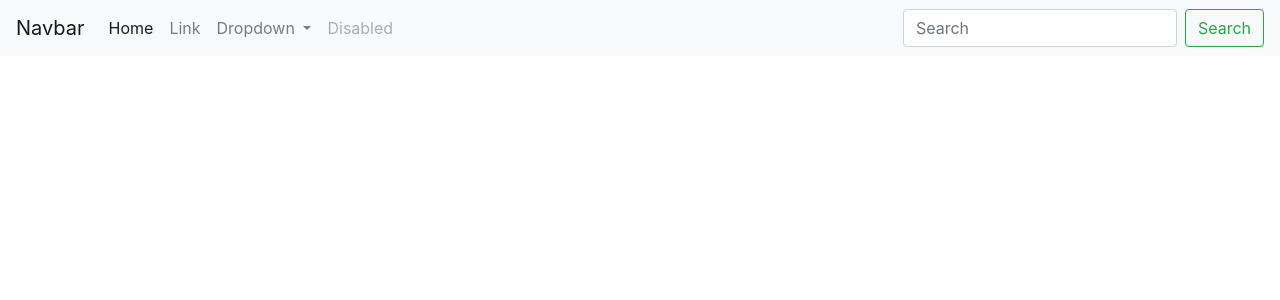
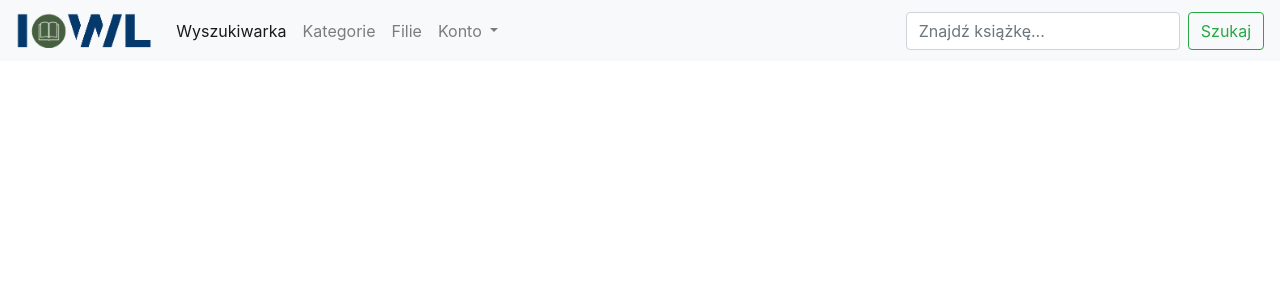
Before and after one commit to nataliab9910/Library, a Symfony app: template templates/base.html.twig in a window 1280 px wide. Shown: the top 300 px of the page. Run offline with Twig, Linux system fonts and the light colour scheme; the template is opened without the code that fills it, so the values that code supplies are empty; some libraries are stand-ins or nearby versions.

Commit message:
Created navbar with logo

```diff
--- a/templates/base.html.twig
+++ b/templates/base.html.twig
@@ -17,37 +17,51 @@
     </head>
     <body>
     <nav class="navbar navbar-expand-lg navbar-light bg-light">
-        <a class="navbar-brand" href="#">Navbar</a>
         <button class="navbar-toggler" type="button" data-toggle="collapse" data-target="#navbarSupportedContent" aria-controls="navbarSupportedContent" aria-expanded="false" aria-label="Toggle navigation">
             <span class="navbar-toggler-icon"></span>
         </button>
 
+        <a class="navbar-brand" href="#">
+            <img src="{{ asset('images/logo.png') }}" alt="" height="35">
+        </a>
+
         <div class="collapse navbar-collapse" id="navbarSupportedContent">
             <ul class="navbar-nav mr-auto">
                 <li class="nav-item active">
-                    <a class="nav-link" href="#">Home <span class="sr-only">(current)</span></a>
+                    <a class="nav-link" href="#">Wyszukiwarka <span class="sr-only">(current)</span></a>
                 </li>
                 <li class="nav-item">
-                    <a class="nav-link" href="#">Link</a>
+                    <a class="nav-link" href="#">Kategorie</a>
+                </li>
+                <li class="nav-item">
+                    <a class="nav-link" href="#">Filie</a>
                 </li>
                 <li class="nav-item dropdown">
                     <a class="nav-link dropdown-toggle" href="#" id="navbarDropdown" role="button" data-toggle="dropdown" aria-haspopup="true" aria-expanded="false">
-                        Dropdown
+                        Konto
                     </a>
                     <div class="dropdown-menu" aria-labelledby="navbarDropdown">
-                        <a class="dropdown-item" href="#">Action</a>
-                        <a class="dropdown-item" href="#">Another action</a>
+                        {# when not logged in #}
+                        <a class="dropdown-item" href="#">Logowanie</a>
+                        <a class="dropdown-item" href="#">Rejestracja</a>
+                        {# when logged in #}
+                        <a class="dropdown-item" href="#">Edycja danych</a> {# Ulubione #}
+                        <a class="dropdown-item" href="#">Wypożyczenia</a>
+                        <a class="dropdown-item" href="#">Zamówienia</a>
+                        <a class="dropdown-item" href="#">Zwrócone</a>
+                        <a class="dropdown-item" href="#">Rozliczenia</a>
+                        <a class="dropdown-item" href="#">Ulubione</a> {# Filtry #}
                         <div class="dropdown-divider"></div>
-                        <a class="dropdown-item" href="#">Something else here</a>
+                        <a class="dropdown-item" href="#">Wyloguj</a>
                     </div>
                 </li>
-                <li class="nav-item">
-                    <a class="nav-link disabled" href="#">Disabled</a>
-                </li>
+{#                <li class="nav-item">#}
+{#                    <a class="nav-link disabled" href="#">Disabled</a>#}
+{#                </li>#}
             </ul>
             <form class="form-inline my-2 my-lg-0">
-                <input class="form-control mr-sm-2" type="search" placeholder="Search" aria-label="Search">
-                <button class="btn btn-outline-success my-2 my-sm-0" type="submit">Search</button>
+                <input class="form-control mr-sm-2" type="search" placeholder="Znajdź książkę..." aria-label="Search">
+                <button class="btn btn-outline-success my-2 my-sm-0" type="submit">Szukaj</button>
             </form>
         </div>
     </nav>
```
Also changed, not shown: public/images/logo.png (added).
